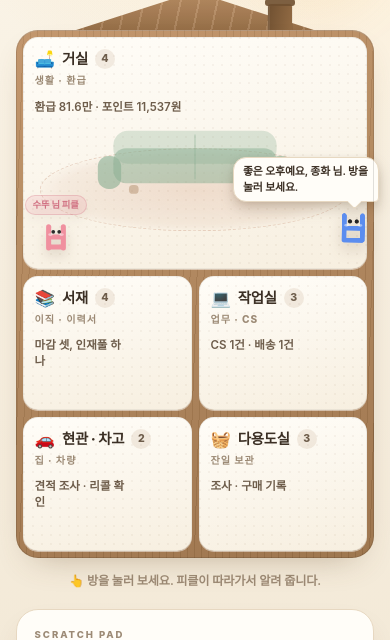
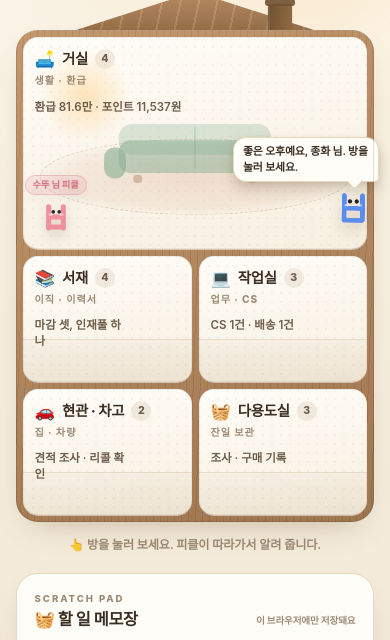
Before and after one commit to mpx9109-alt/Pickle-house, a plain HTML site: page index.html in a window 390 px wide. Shown: the part 153-793 px from the top of the page. Drawn offline with Linux system fonts and the light colour scheme.

Commit message:
방에 바닥 라인 추가, 거실 높이 축소

```diff
--- a/assets/style.css
+++ b/assets/style.css
@@ -268,7 +268,7 @@ main { padding-bottom: 40px; }
 }
 
 .room--study { grid-area: study; }
-.room--living { grid-area: living; min-height: 322px; }
+.room--living { grid-area: living; min-height: 264px; }
 .room--work { grid-area: work; }
 .room--entry { grid-area: entry; }
 .room--utility { grid-area: utility; }
@@ -312,8 +312,8 @@ main { padding-bottom: 40px; }
   pointer-events: none; z-index: 0;
 }
 .sofa {
-  position: absolute; left: 50%; top: 98px; transform: translateX(-50%);
-  width: 68%; max-width: 226px; height: auto;
+  position: absolute; left: 50%; top: 88px; transform: translateX(-50%);
+  width: 62%; max-width: 210px; height: auto;
   color: var(--leaf); z-index: 1; pointer-events: none;
   opacity: .9;
 }
@@ -327,13 +327,33 @@ main { padding-bottom: 40px; }
   background: radial-gradient(ellipse at center, rgba(214, 150, 110, .16) 0%, rgba(214, 150, 110, .06) 60%, transparent 74%);
   border-color: rgba(214, 150, 110, .2);
 }
+.room:not(.room--living)::after {
+  content: ""; position: absolute; left: 0; right: 0; bottom: 0; height: 42px;
+  border-radius: 0 0 17px 17px; pointer-events: none; z-index: 0;
+  background: linear-gradient(180deg, rgba(154, 113, 72, .04), rgba(154, 113, 72, .1));
+  border-top: 1px solid rgba(154, 113, 72, .1);
+}
+[data-theme="night"] .room:not(.room--living)::after {
+  background: linear-gradient(180deg, rgba(255, 220, 170, .02), rgba(255, 220, 170, .06));
+  border-top-color: rgba(255, 220, 170, .08);
+}
 .room--living::after {
   content: ""; position: absolute; left: 14px; top: 12px; width: 96px; height: 96px;
   border-radius: 50%; pointer-events: none; z-index: 0; opacity: 0;
   background: radial-gradient(circle, rgba(255, 205, 130, .5) 0%, rgba(255, 205, 130, 0) 68%);
   transition: opacity .8s ease;
 }
-[data-theme="night"] .room--living::after { opacity: 1; }
+[data-theme="night"] .room:not(.room--living)::after {
+  content: ""; position: absolute; left: 0; right: 0; bottom: 0; height: 42px;
+  border-radius: 0 0 17px 17px; pointer-events: none; z-index: 0;
+  background: linear-gradient(180deg, rgba(154, 113, 72, .04), rgba(154, 113, 72, .1));
+  border-top: 1px solid rgba(154, 113, 72, .1);
+}
+[data-theme="night"] .room:not(.room--living)::after {
+  background: linear-gradient(180deg, rgba(255, 220, 170, .02), rgba(255, 220, 170, .06));
+  border-top-color: rgba(255, 220, 170, .08);
+}
+.room--living::after { opacity: 1; }
 
 .pickle-slot { position: absolute; z-index: 4; width: 0; height: 0; pointer-events: none; }
 .room--study .pickle-slot { right: 34px; bottom: 28px; }
@@ -622,9 +642,9 @@ main { padding-bottom: 40px; }
       "entry utility";
     gap: 7px; padding: 7px; border-radius: 22px;
   }
-  .room { min-height: 134px; border-radius: 15px; }
-  .room--living { min-height: 232px; }
-  .sofa { top: 82px; width: 62%; }
+  .room { min-height: 126px; border-radius: 15px; }
+  .room--living { min-height: 212px; }
+  .sofa { top: 76px; width: 58%; }
   .room-btn { padding: 11px 12px 12px; }
   .room-name { font-size: .9rem; }
   .room-line { font-size: .72rem; padding-right: 52px; }
```
